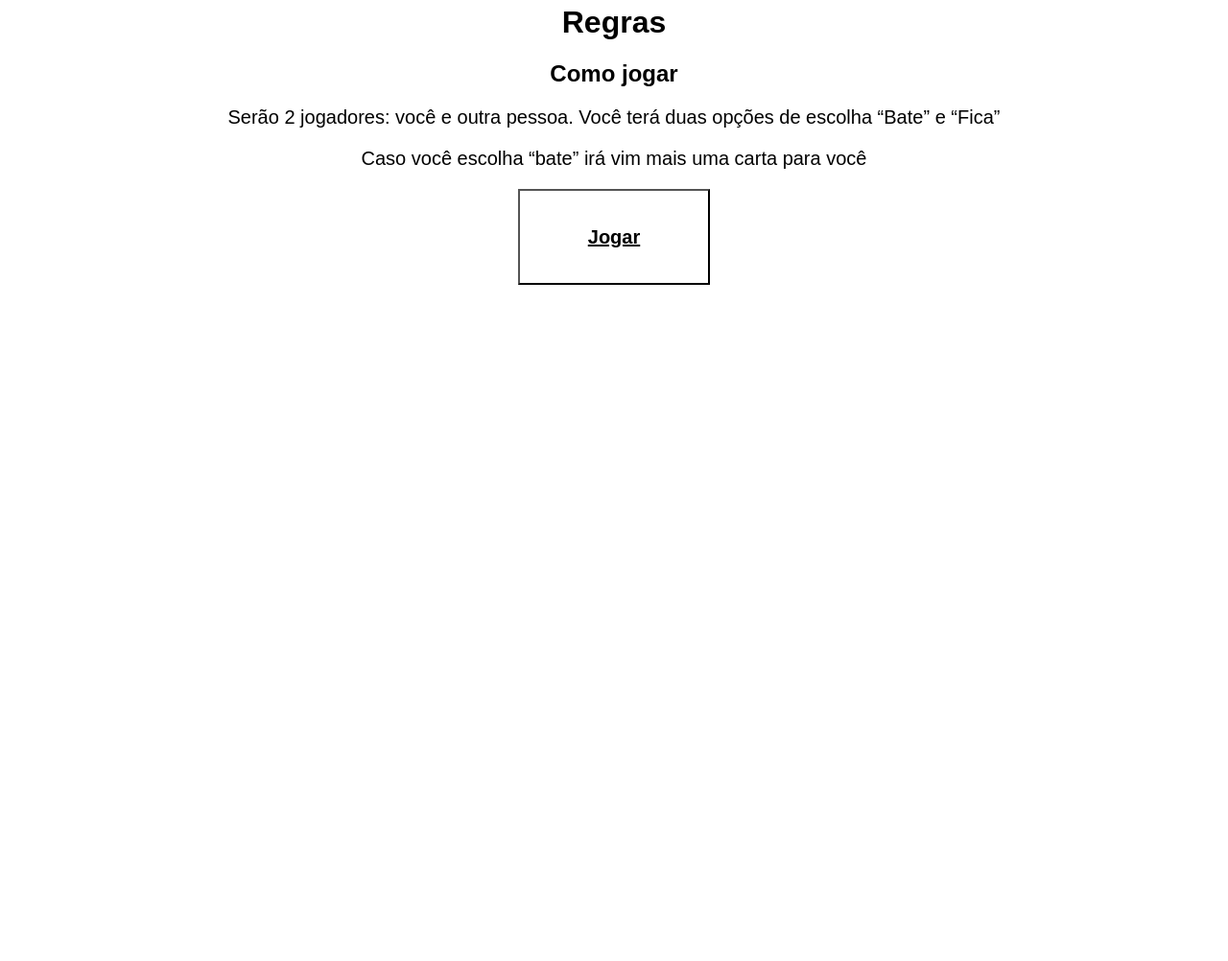
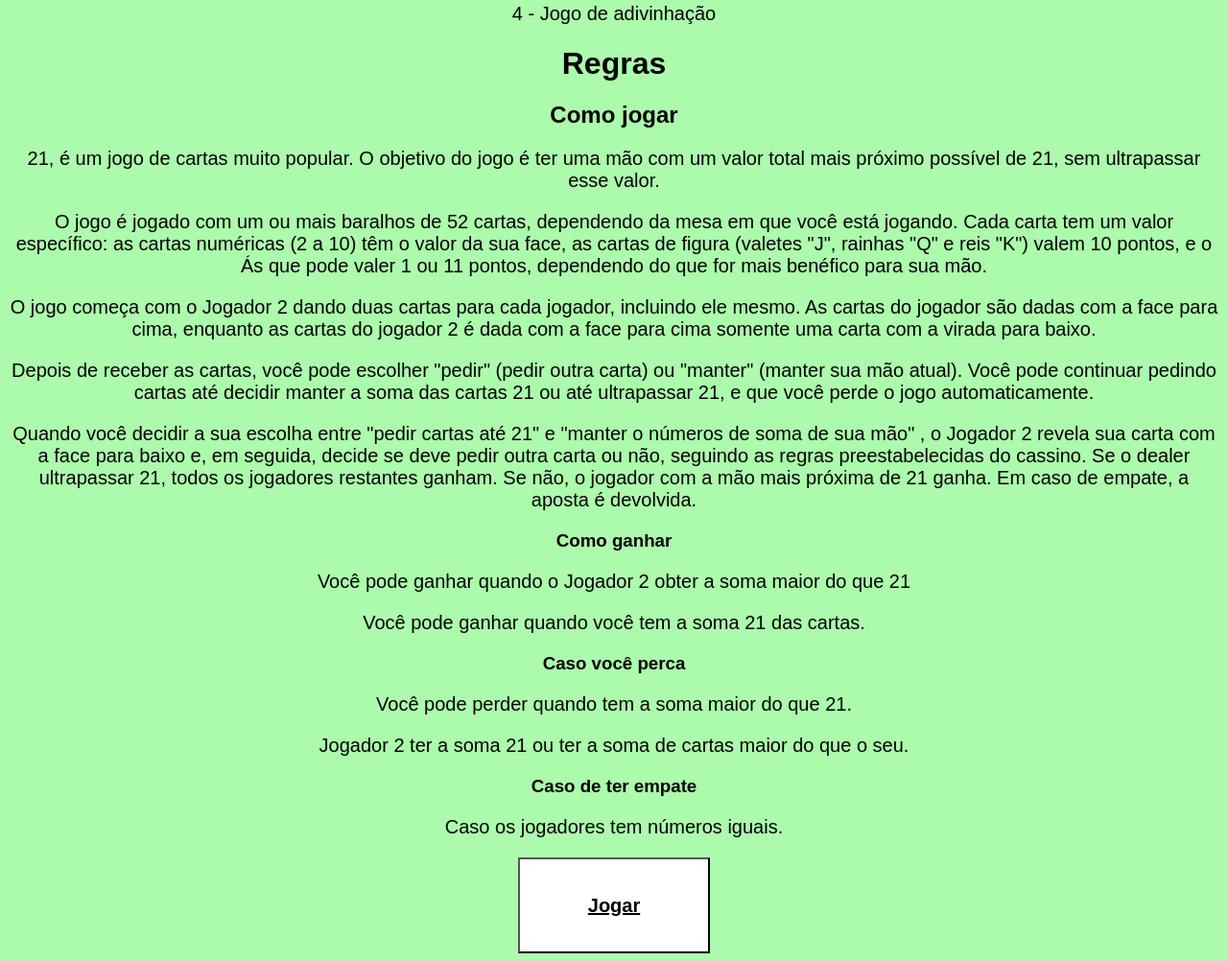
Before and after one commit to Sacimia/21, a plain HTML site: page intro.html in a window 1280 px wide. Shown: the part 268-1270 px from the top of the page at 96% size. Before the commit the page ends 800 px from the top, so only its background shows below. Drawn offline with Linux system fonts and the light colour scheme.

Commit message:
Finalizado

```diff
--- a/intro.html
+++ b/intro.html
@@ -13,18 +13,46 @@
             <p>1 -  Esse site não foi construído para ganhar ou perder dinheiro.</p>
             <p>2 -  Esse site é como um modelo de atividade que possa ser aplicado no PIBID</p>
             <p>3 -  Esse jogo é um <q>jogo de cartas</q> que tem a capacidade de medir a lógica dos alunos e também possar ser aplicado em outras áreas da matemática como <q>analise combinatória</q>.</p>
+            <p>4 -  Jogo de adivinhação</p>
         </div>
         <div class="regras">
             <h1 class="regras-titulo">Regras</h1>
             <h2>Como jogar</h2>
-            <p>Serão 2 jogadores: você e outra pessoa. Você terá duas opções de escolha <q>Bate</q> e <q>Fica</q></p>
-            <p>Caso você escolha <q>bate</q> irá vim mais uma carta para você</p>
+            <p>21, é um jogo de cartas muito popular. O objetivo do jogo é ter uma mão com um valor
+                total mais próximo possível de 21, sem ultrapassar esse valor.</p>
+            <p>O jogo é jogado com um ou mais baralhos de 52 cartas, dependendo da mesa em que você está jogando.
+                 Cada carta tem um valor específico: as cartas numéricas (2 a 10) têm o valor da sua face, as cartas de figura
+                  (valetes "J", rainhas "Q" e reis "K") valem 10 pontos, e o Ás que pode
+                  valer 1 ou 11 pontos, dependendo do que for mais benéfico para sua mão.
+            </p>
+            <p>O jogo começa com o Jogador 2 dando duas cartas para cada jogador,
+                incluindo ele mesmo. As cartas do jogador são dadas com a face para cima,
+                enquanto as cartas do jogador 2 é dada com a face para cima somente uma carta com a virada para baixo.
+            </p>
+            <p>
+                Depois de receber as cartas, você pode escolher "pedir" (pedir outra carta)
+                 ou "manter" (manter sua mão atual). Você pode continuar
+                 pedindo cartas até decidir manter a soma das cartas 21 ou até ultrapassar 21,
+                 e que você perde o jogo automaticamente.
+            </p>
+            <p>
+                Quando você decidir a sua escolha entre "pedir cartas até 21" e "manter o números de soma de sua mão" ,
+                o Jogador 2 revela sua carta com a face para baixo e, em seguida, decide se deve pedir outra carta ou não, seguindo as regras preestabelecidas do cassino. Se o dealer ultrapassar 21, todos os jogadores restantes ganham. Se não, o jogador com a mão mais próxima de 21 ganha. Em caso de empate, a aposta é devolvida.
+            </p>
+            <h3>Como ganhar</h3>
+            <p> Você pode ganhar quando o Jogador 2 obter a soma maior do que 21</p>
+            <p>Você pode ganhar quando você tem a soma 21 das cartas.</p>
+            <h3>Caso você perca</h3>
+            <p>Você pode perder quando tem a soma maior do que 21.</p>
+            <p>Jogador 2 ter a soma 21 ou ter a soma de cartas maior do que o seu.</p>
+            <h3>Caso de ter empate</h3>
+            <p>Caso os jogadores tem números iguais.</p>
         </div>
     </div>
     <button type="button"><a href="jogo.html">Jogar</a></button>
 
     <style>
-        body { font-family: Arial, Helvetica, sans-serif; text-align: center;color: black;}
+        body { font-family: Arial, Helvetica, sans-serif; text-align: center;color: black; background: rgb(172, 250, 172);}
         h1, h2, h4, h3{font-weight: bolder;}
         .avisos-titulo{color:brown; font-size: 0.50in}
         p{font-size: 20px;}
```
Also changed, not shown: jogo.html (+2 -2 lines).
